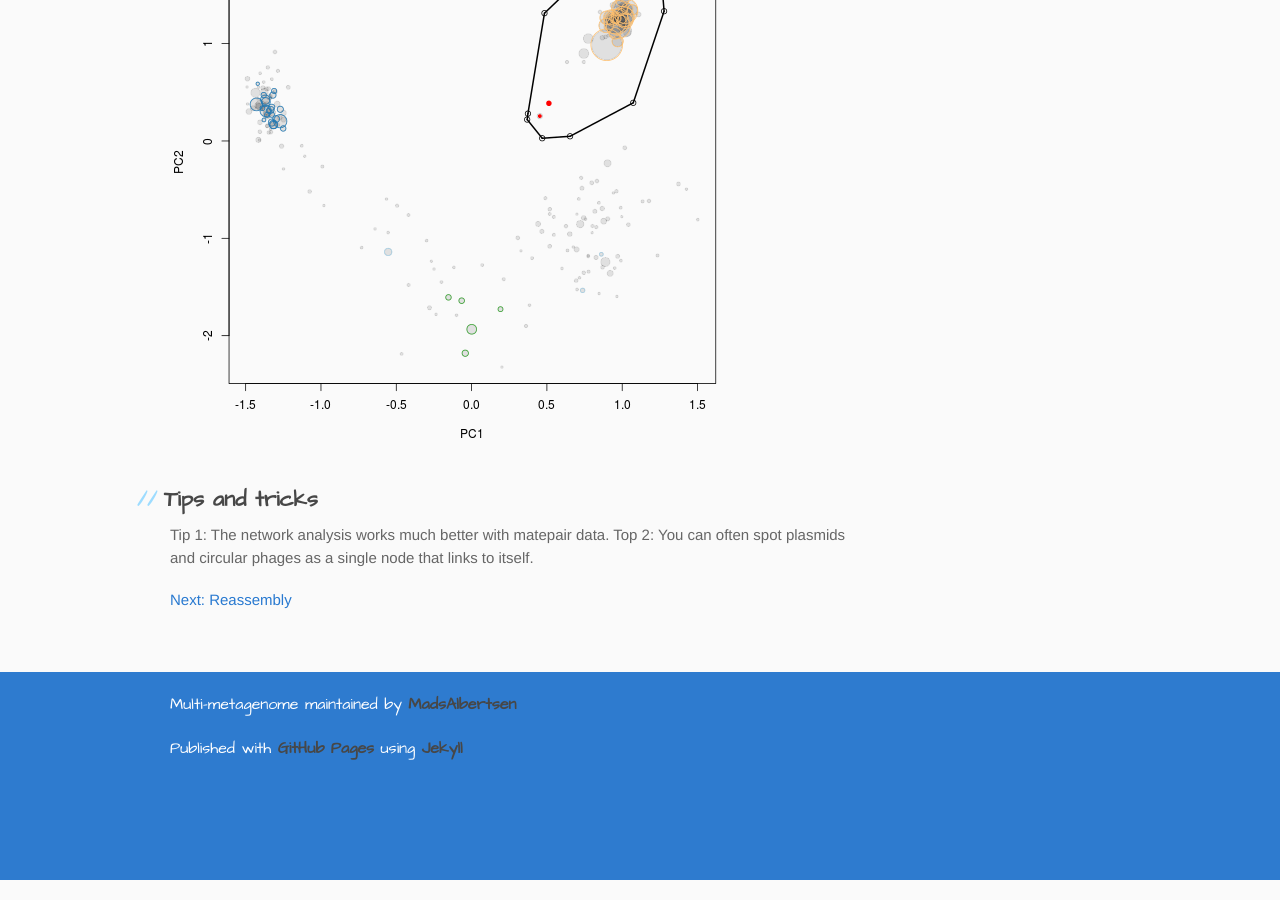
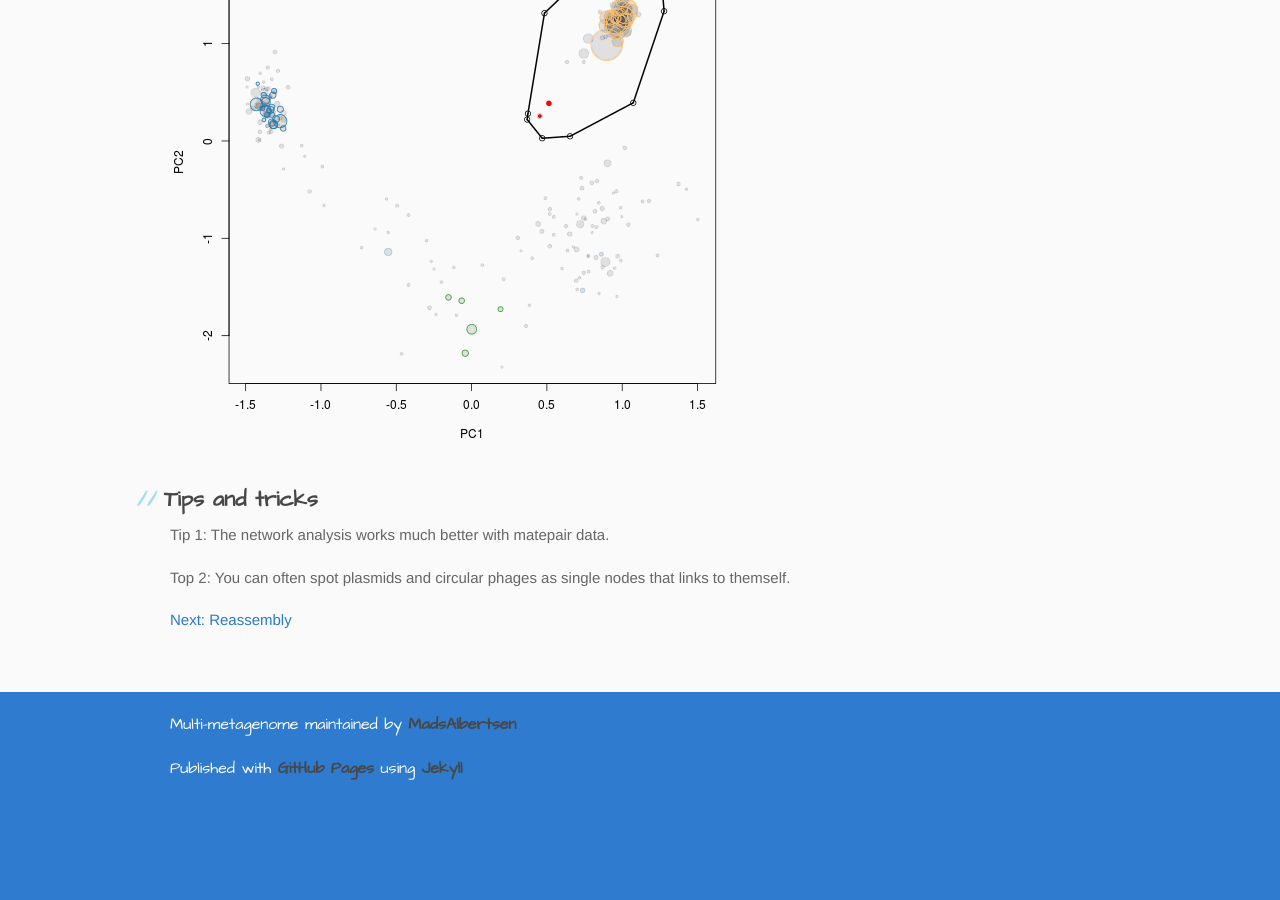
Before and after one commit to MadsAlbertsen/multi-metagenome, a Jekyll site: the page built from docs/step10.md, in a window 1280 px wide and 900 px high, scrolled down 5521 px. Built offline with Jekyll 4.4.1, drawn with Linux system fonts in a browser that asks for light colours; part of the change alters nothing that is shown.

```diff
--- a/_includes/footer.html
+++ b/_includes/footer.html
@@ -8,3 +8,17 @@
     </p>
   </div>
 </footer>
+
+<script type="text/javascript">
+
+  var _gaq = _gaq || [];
+  _gaq.push(['_setAccount', 'UA-41280485-1']);
+  _gaq.push(['_trackPageview']);
+
+  (function() {
+    var ga = document.createElement('script'); ga.type = 'text/javascript'; ga.async = true;
+    ga.src = ('https:' == document.location.protocol ? 'https://ssl' : 'http://www') + '.google-analytics.com/ga.js';
+    var s = document.getElementsByTagName('script')[0]; s.parentNode.insertBefore(ga, s);
+  })();
+
+</script>
--- a/docs/step10.md
+++ b/docs/step10.md
@@ -109,6 +109,7 @@ Interestingly it can be seen that the large cluster to the left only contains tw
 
 ##Tips and tricks
 Tip 1: The network analysis works much better with matepair data.
-Top 2: You can often spot plasmids and circular phages as a single node that links to itself.
+
+Top 2: You can often spot plasmids and circular phages as single nodes that links to themself.
 
 [Next: Reassembly](step11.html)
```
